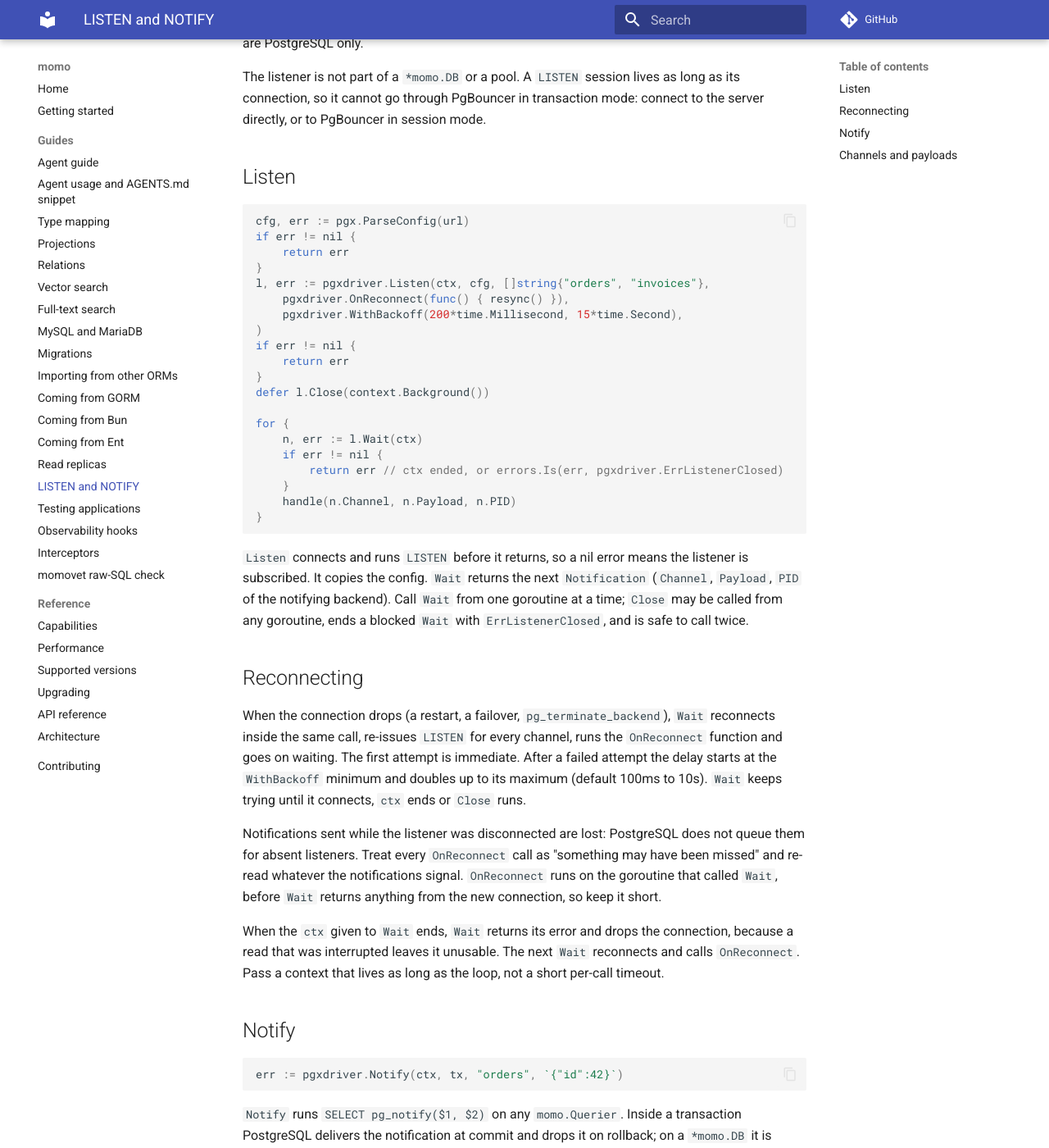
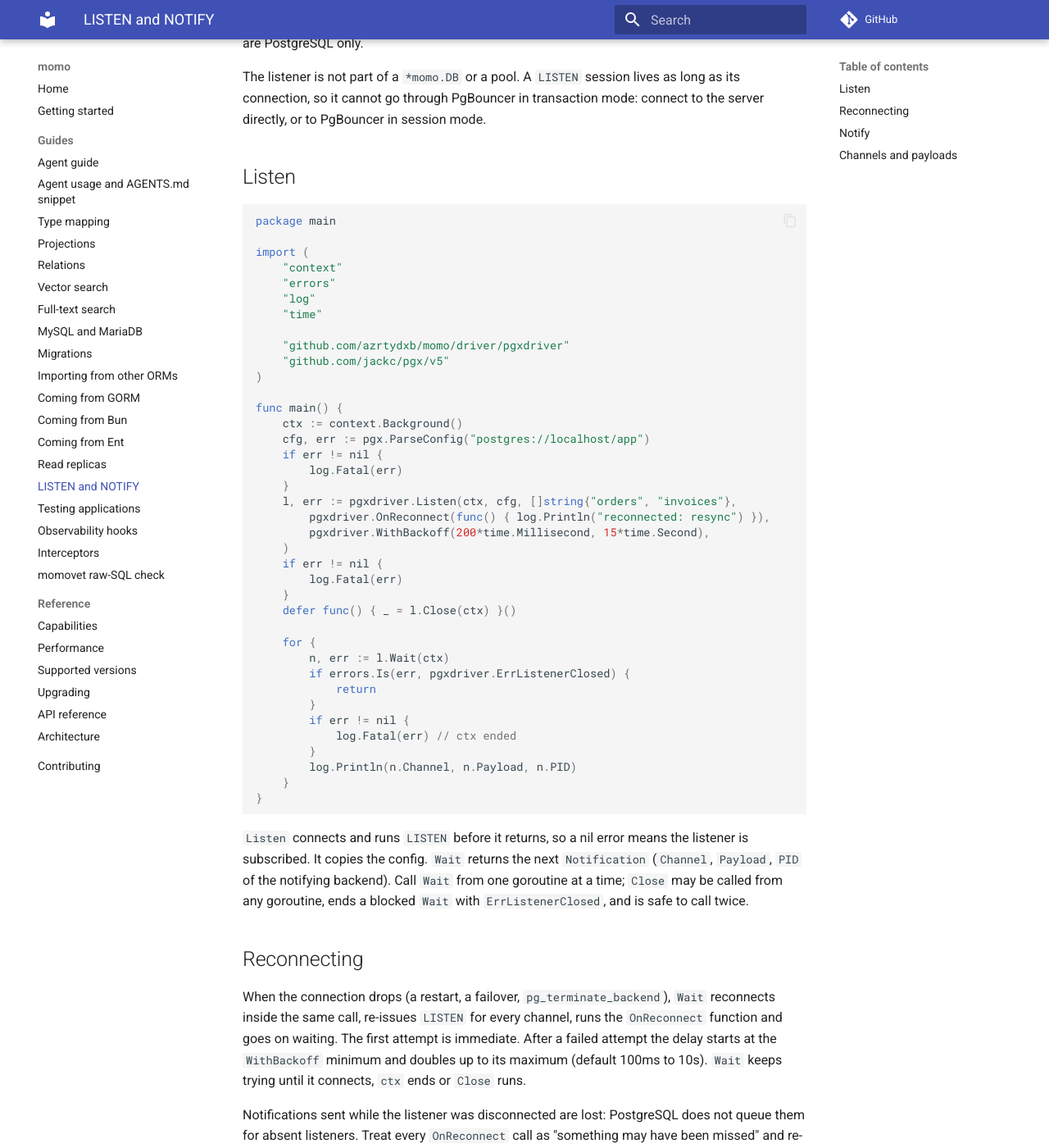
Before and after one commit to azrtydxb/momo, an MkDocs documentation site: the page built from docs/listen-notify.md, in a window 1280 px wide and 1400 px high, scrolled down 191 px. Shown: the whole window at 82% size. Built offline with MkDocs 1.6.1 and Material for MkDocs 9.7.7, drawn with Linux system fonts in a browser that asks for light colours; comment, search, counter and statistics services are not loaded; the version menu is left out; some of the changed text lies outside the part shown.

Commit message:
docs: make listen-notify examples complete programs and index the page

````diff
--- a/docs/listen-notify.md
+++ b/docs/listen-notify.md
@@ -11,25 +11,43 @@ mode: connect to the server directly, or to PgBouncer in session mode.
 ## Listen
 
 ```go
-cfg, err := pgx.ParseConfig(url)
-if err != nil {
-	return err
-}
-l, err := pgxdriver.Listen(ctx, cfg, []string{"orders", "invoices"},
-	pgxdriver.OnReconnect(func() { resync() }),
-	pgxdriver.WithBackoff(200*time.Millisecond, 15*time.Second),
+package main
+
+import (
+	"context"
+	"errors"
+	"log"
+	"time"
+
+	"github.com/azrtydxb/momo/driver/pgxdriver"
+	"github.com/jackc/pgx/v5"
 )
-if err != nil {
-	return err
-}
-defer l.Close(context.Background())
 
-for {
-	n, err := l.Wait(ctx)
+func main() {
+	ctx := context.Background()
+	cfg, err := pgx.ParseConfig("postgres://localhost/app")
 	if err != nil {
-		return err // ctx ended, or errors.Is(err, pgxdriver.ErrListenerClosed)
+		log.Fatal(err)
 	}
-	handle(n.Channel, n.Payload, n.PID)
+	l, err := pgxdriver.Listen(ctx, cfg, []string{"orders", "invoices"},
+		pgxdriver.OnReconnect(func() { log.Println("reconnected: resync") }),
+		pgxdriver.WithBackoff(200*time.Millisecond, 15*time.Second),
+	)
+	if err != nil {
+		log.Fatal(err)
+	}
+	defer func() { _ = l.Close(ctx) }()
+
+	for {
+		n, err := l.Wait(ctx)
+		if errors.Is(err, pgxdriver.ErrListenerClosed) {
+			return
+		}
+		if err != nil {
+			log.Fatal(err) // ctx ended
+		}
+		log.Println(n.Channel, n.Payload, n.PID)
+	}
 }
 ```
 
@@ -56,14 +74,39 @@ signal. `OnReconnect` runs on the goroutine that called `Wait`, before `Wait`
 returns anything from the new connection, so keep it short.
 
 When the `ctx` given to `Wait` ends, `Wait` returns its error and drops the
-connection, because a read that was interrupted leaves it unusable. The next
+connection, because a read that was interrupted leaves it broken. The next
 `Wait` reconnects and calls `OnReconnect`. Pass a context that lives as long
 as the loop, not a short per-call timeout.
 
 ## Notify
 
 ```go
-err := pgxdriver.Notify(ctx, tx, "orders", `{"id":42}`)
+package main
+
+import (
+	"context"
+	"log"
+
+	"github.com/azrtydxb/momo"
+	"github.com/azrtydxb/momo/driver/pgxdriver"
+)
+
+func main() {
+	ctx := context.Background()
+	pool, err := pgxdriver.NewPool(ctx, "postgres://localhost/app")
+	if err != nil {
+		log.Fatal(err)
+	}
+	defer pool.Close()
+	db := momo.New(pgxdriver.New(pool))
+
+	err = db.Tx(ctx, momo.TxOptions{}, func(tx *momo.Tx) error {
+		return pgxdriver.Notify(ctx, tx, "orders", `{"id":42}`)
+	})
+	if err != nil {
+		log.Fatal(err)
+	}
+}
 ```
 
 `Notify` runs `SELECT pg_notify($1, $2)` on any `momo.Querier`. Inside a
````
Also changed, not shown: docs/README.md (+1 -0 lines).
